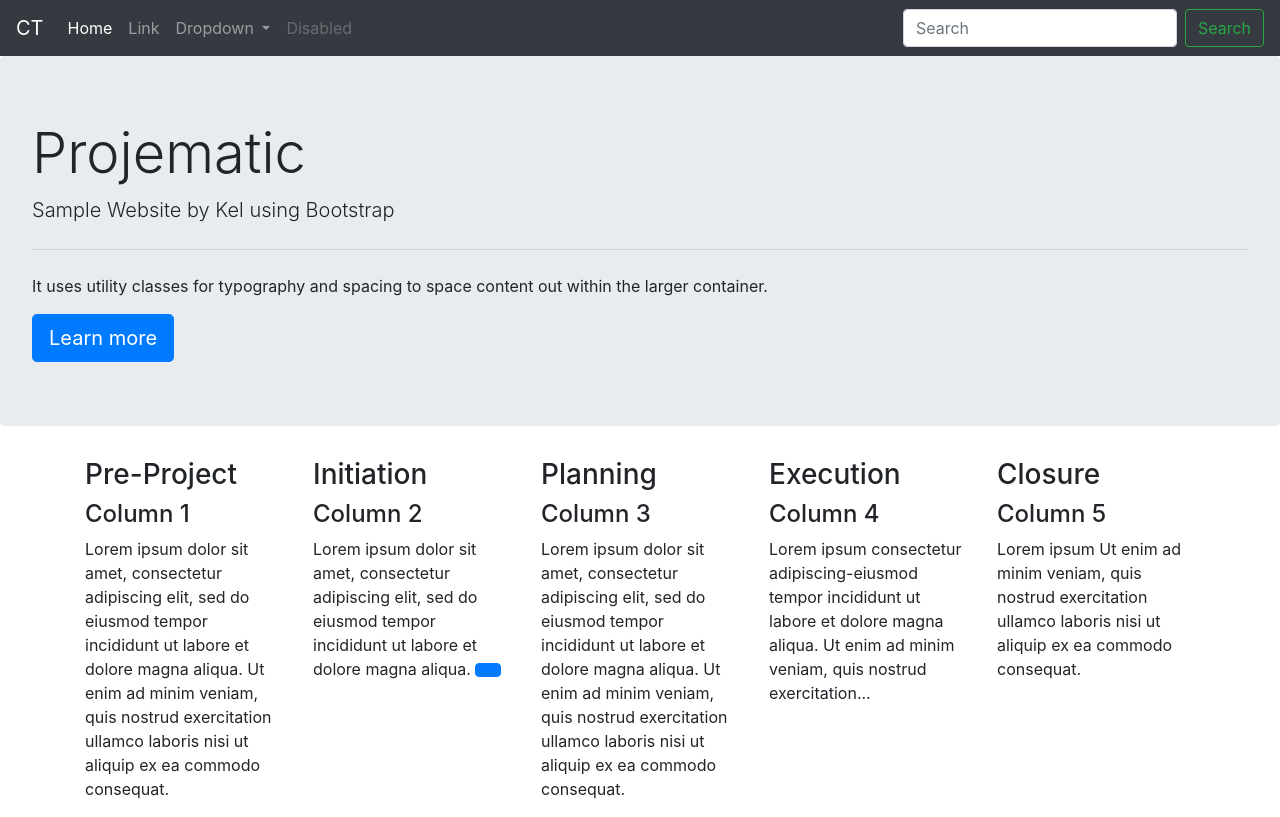
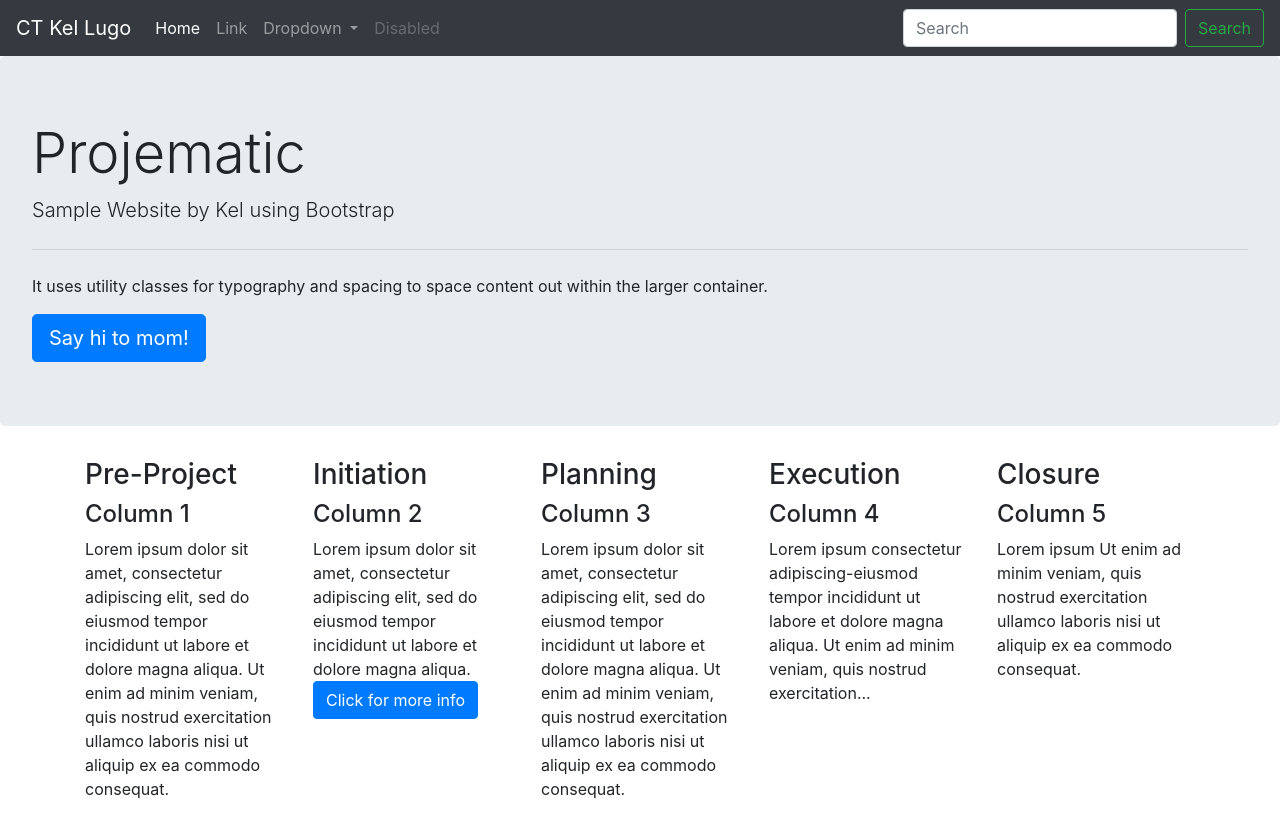
Before and after one commit to KelStalker/bootstrapCTTutorial, a plain HTML site: page index.html in a window 1280 px wide. Drawn offline with Linux system fonts and the light colour scheme; files whose address does not match are found by name.

Commit message:
gonna demo for family what it took team to do in 5 days of js

```diff
--- a/index.html
+++ b/index.html
@@ -1,6 +1,7 @@
 <!DOCTYPE html>
 <html lang="en">
 
+<!-- Declarations and included librarys Scripts and Styles -->
 <head>
     <meta charset="UTF-8">
     <meta name="viewport" content="width=device-width, initial-scale=1.0">
@@ -21,6 +22,8 @@
 
 </head>
 
+<!--Navbar Jumbotron Columns Buttons and more! -->
+<!-- Say hi to mom and dad again!! -->
 <body>
     <!-- <h1>Bootstrap Install & Usage Tutorial</h1> -->
     <!-- Get info on the nav, jumbotron columns buttons and more at -->
@@ -29,7 +32,7 @@
 
     <!-- TODO - work on navbar to add links -->
     <nav class="navbar navbar-expand-lg navbar-dark bg-dark">
-        <a class="navbar-brand" href="#">CT</a>
+        <a class="navbar-brand" href="#">CT Kel Lugo</a>
         <button class="navbar-toggler" type="button" data-toggle="collapse" data-target="#navbarSupportedContent" aria-controls="navbarSupportedContent" aria-expanded="false" aria-label="Toggle navigation">
           <span class="navbar-toggler-icon"></span>
         </button>
@@ -71,7 +74,7 @@
         <p class="lead"> Sample Website by Kel using Bootstrap</p>
         <hr class="my-4">
         <p>It uses utility classes for typography and spacing to space content out within the larger container.</p>
-        <a class="btn btn-primary btn-lg" href="#" role="button">Learn more</a>
+        <a class="btn btn-primary btn-lg" href="#" role="button">Say hi to mom!</a>
       </div>
 
       <!-- .containers are the most basic layout element in bootstrap and are required -->
@@ -89,7 +92,7 @@
             <h3>Initiation</h3>
             <h4>Column 2</h4>
             Lorem ipsum dolor sit amet, consectetur adipiscing elit, sed do eiusmod tempor incididunt ut labore et dolore magna aliqua.
-            <a href="#" class="btn btn-primary"></a>
+            <a href="#" class="btn btn-primary">Click for more info</a>
         </div>
           <div class="col-sm">
             <h3>Planning</h3>
```
